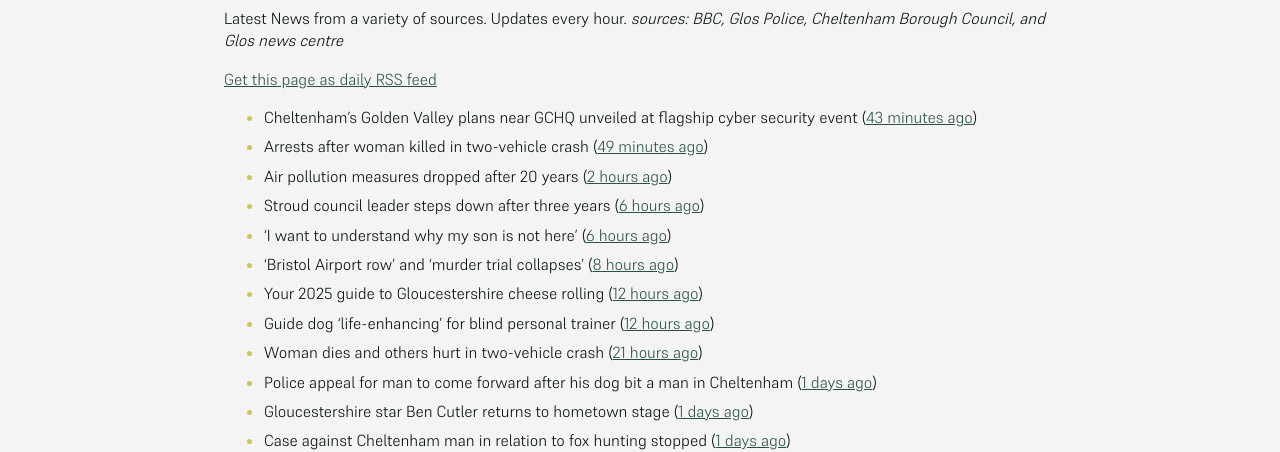
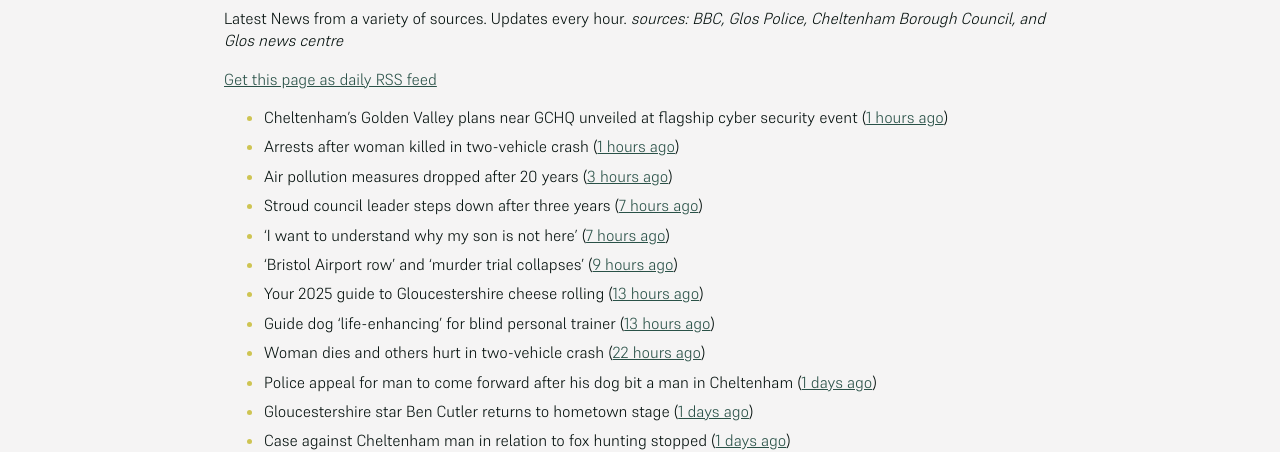
Before and after one commit to mat-0/cheltenham-open-data, a Jekyll site: the page built from _pages/news.md, in a window 1280 px wide and 1400 px high. Shown: the part 266-718 px from the top of the window. Built offline with Jekyll 4.4.1, drawn with Linux system fonts in a browser that asks for light colours; some of the changed text lies outside the part shown.

Commit message:
Updated 2025-05-16 18:57:57

```diff
--- a/_pages/news.md
+++ b/_pages/news.md
@@ -12,15 +12,15 @@ _sources: BBC, Glos Police, Cheltenham Borough Council, and Glos news centre_
 [Get this page as daily RSS feed](/daily.rss)
 
 <!-- news_marker starts -->
-- Cheltenham’s Golden Valley plans near GCHQ unveiled at flagship cyber security event ([43 minutes ago](https://gloucesternewscentre.co.uk/cheltenhams-golden-valley-plans-near-gchq-unveiled-at-flagship-cyber-security-event/))
-- Arrests after woman killed in two-vehicle crash ([49 minutes ago](https://www.bbc.com/news/articles/cz0dl0g9zxjo))
-- Air pollution measures dropped after 20 years ([2 hours ago](https://www.bbc.com/news/articles/c7v7d4091gro))
-- Stroud council leader steps down after three years ([6 hours ago](https://www.bbc.com/news/articles/c9dq58pzel5o))
-- 'I want to understand why my son is not here' ([6 hours ago](https://www.bbc.com/news/articles/c5yk7z7k4dyo))
-- 'Bristol Airport row' and 'murder trial collapses' ([8 hours ago](https://www.bbc.com/news/articles/c93lq257pd5o))
-- Your 2025 guide to Gloucestershire cheese rolling ([12 hours ago](https://www.bbc.com/news/articles/c230jj5m1yro))
-- Guide dog 'life-enhancing' for blind personal trainer ([12 hours ago](https://www.bbc.com/news/articles/cwy3j8evxg2o))
-- Woman dies and others hurt in two-vehicle crash ([21 hours ago](https://www.bbc.com/news/articles/cp3qjdll89jo))
+- Cheltenham’s Golden Valley plans near GCHQ unveiled at flagship cyber security event ([1 hours ago](https://gloucesternewscentre.co.uk/cheltenhams-golden-valley-plans-near-gchq-unveiled-at-flagship-cyber-security-event/))
+- Arrests after woman killed in two-vehicle crash ([1 hours ago](https://www.bbc.com/news/articles/cz0dl0g9zxjo))
+- Air pollution measures dropped after 20 years ([3 hours ago](https://www.bbc.com/news/articles/c7v7d4091gro))
+- Stroud council leader steps down after three years ([7 hours ago](https://www.bbc.com/news/articles/c9dq58pzel5o))
+- 'I want to understand why my son is not here' ([7 hours ago](https://www.bbc.com/news/articles/c5yk7z7k4dyo))
+- 'Bristol Airport row' and 'murder trial collapses' ([9 hours ago](https://www.bbc.com/news/articles/c93lq257pd5o))
+- Your 2025 guide to Gloucestershire cheese rolling ([13 hours ago](https://www.bbc.com/news/articles/c230jj5m1yro))
+- Guide dog 'life-enhancing' for blind personal trainer ([13 hours ago](https://www.bbc.com/news/articles/cwy3j8evxg2o))
+- Woman dies and others hurt in two-vehicle crash ([22 hours ago](https://www.bbc.com/news/articles/cp3qjdll89jo))
 - Police appeal for man to come forward after his dog bit a man in Cheltenham ([1 days ago](https://gloucesternewscentre.co.uk/police-appeal-for-man-to-come-forward-after-his-dog-bit-a-man-in-cheltenham/))
 - Gloucestershire star Ben Cutler returns to hometown stage ([1 days ago](https://gloucesternewscentre.co.uk/gloucestershire-star-ben-cutler-returns-to-hometown-stage/))
 - Case against Cheltenham man in relation to fox hunting stopped ([1 days ago](https://gloucesternewscentre.co.uk/case-against-cheltenham-man-in-relation-to-fox-hunting-stopped/))
```
Also changed, not shown: other parts of _pages/news.md (+2 -2 lines), _data/flood.json (+5 -48 lines), index.md (+5 -5 lines).
